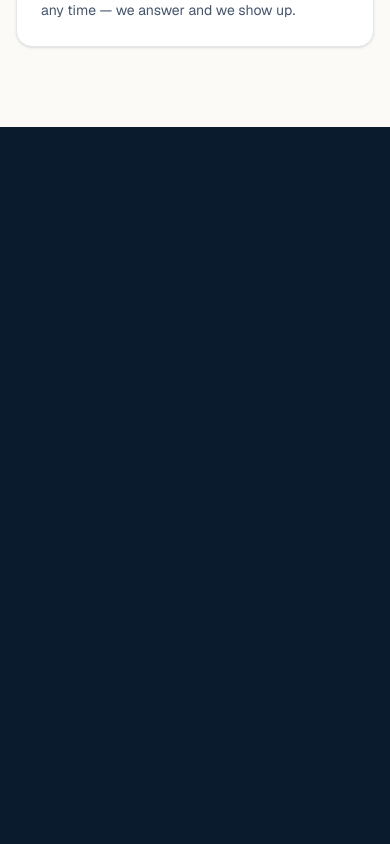
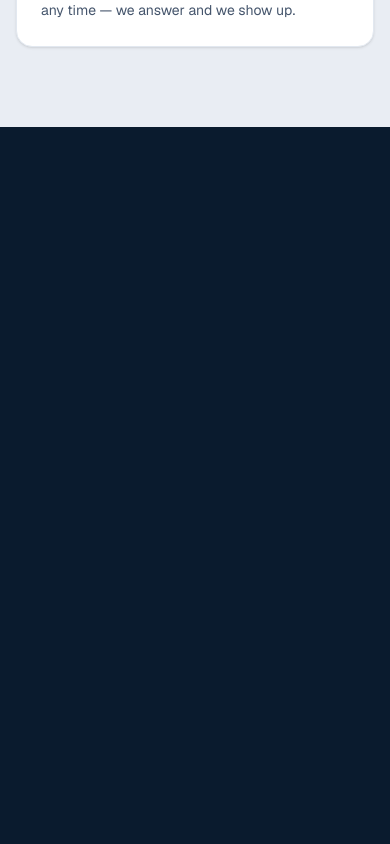
Before and after one commit to EricCui2005/burns, a Next.js app: page / in a window 390 px wide. Shown: the part 3000-3844 px from the top of the page. Built offline with nearby package versions, Linux system fonts and the light colour scheme.

Commit message:
Aesthetic changes

```diff
--- a/src/app/globals.css
+++ b/src/app/globals.css
@@ -1,7 +1,7 @@
 @import "tailwindcss";
 
 :root {
-  --background: #fbfaf7;
+  --background: #e9edf3;
   --foreground: #0a1b2e;
 
   /* Brand palette, sampled from logo (fire + ice) */
@@ -12,7 +12,7 @@
   --brand-gold: #f7b733;
   --brand-ice: #3ba9e0;
   --brand-ice-2: #7fd0ef;
-  --brand-cream: #fbfaf7;
+  --brand-cream: #e9edf3;
 }
 
 @theme inline {
--- a/src/app/page.tsx
+++ b/src/app/page.tsx
@@ -275,7 +275,7 @@
           className="bg-[var(--brand-navy)] text-white"
           style={{ contentVisibility: "auto", containIntrinsicSize: "1200px" }}
         >
-          <div className="mx-auto max-w-7xl px-4 py-20 sm:px-6 lg:px-8">
+          <div className="relative mx-auto max-w-7xl px-4 py-20 sm:px-6 lg:px-8">
             <div className="mx-auto max-w-2xl text-center">
               <div className="text-xs font-bold uppercase tracking-[0.2em] text-[var(--brand-ice-2)]">
                 Transparent pricing
@@ -424,7 +424,6 @@
         {/* SERVICE AREA */}
         <section
           id="area"
-          className="bg-white"
           style={{ contentVisibility: "auto", containIntrinsicSize: "500px" }}
         >
           <div className="mx-auto max-w-3xl px-4 py-20 text-center sm:px-6 lg:px-8">
```
